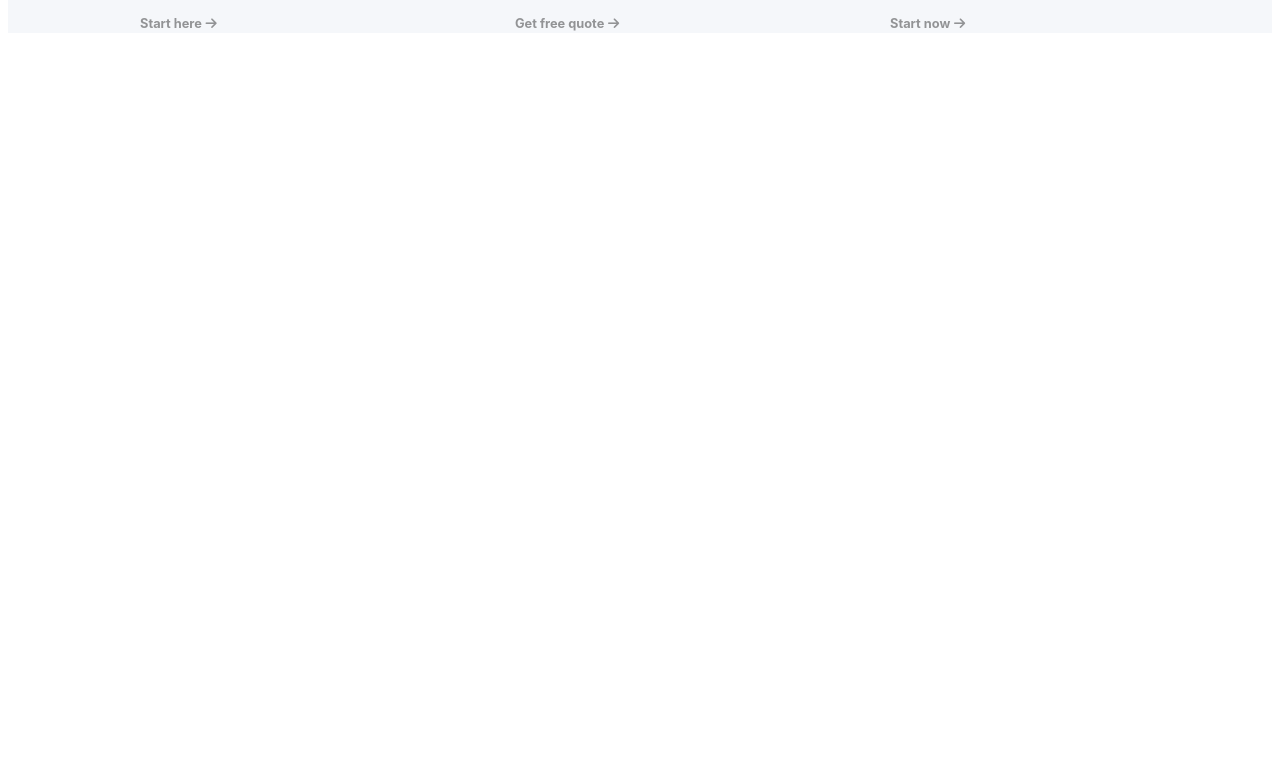
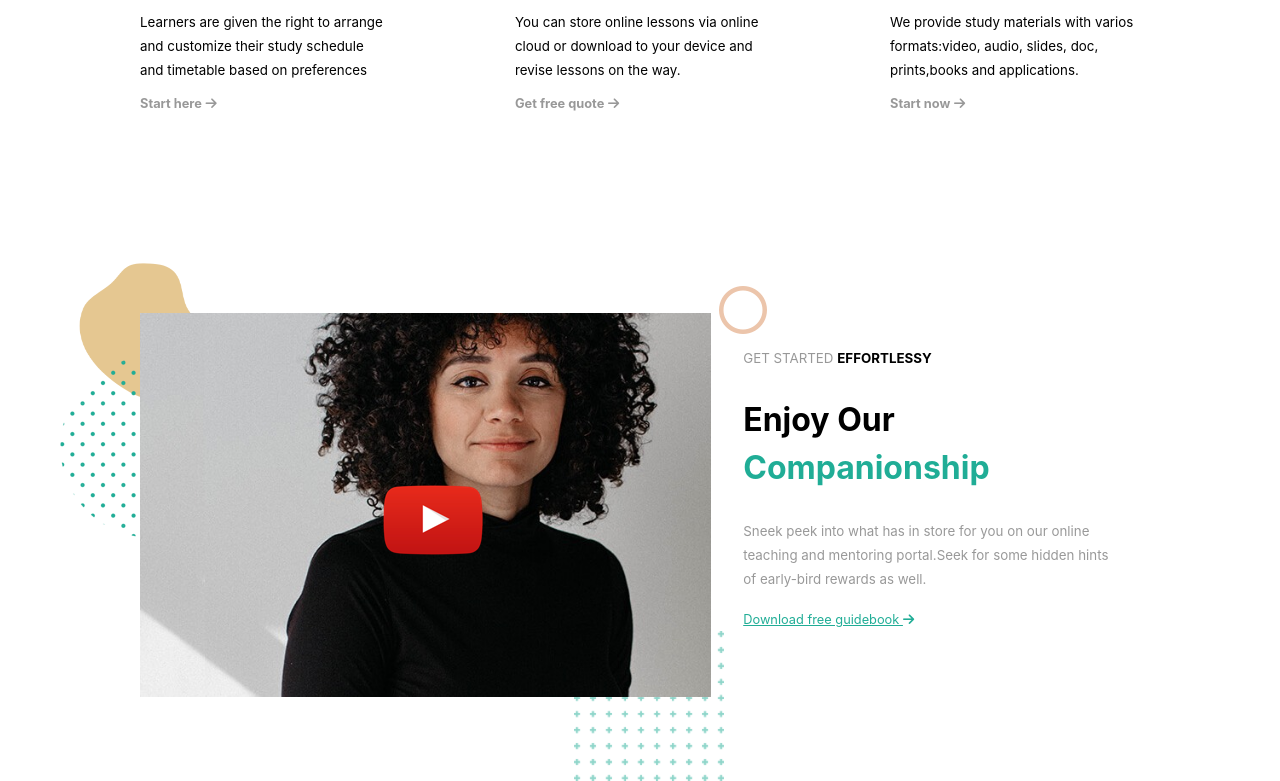
Before and after one commit to christiancamilleri/proj-html-vuejs, a Vue app: page / in a window 1280 px wide. Shown: the part 1907-2688 px from the top of the page. Before the commit the page ends 1948 px from the top, so only its background shows below. Built offline with nearby package versions, Linux system fonts and the light colour scheme.

Commit message:
feat: companion section

```diff
--- a/src/components/AppMain.vue
+++ b/src/components/AppMain.vue
@@ -1,6 +1,7 @@
 <script>
 import CardItem from './CardItem.vue';
 import ProgramItem from './ProgramItem.vue';
+import CompanionItem from './CompanionItem.vue';
 
 import { store } from '../store.js';
 
@@ -73,12 +74,14 @@ export default {
     components: {
         CardItem,
         ProgramItem,
+        CompanionItem,
     }
 }
 </script>
 
 <template>
     <main>
+        <section>
             <!-- card section -->
             <div class="container">
                 <div class="title">
@@ -98,7 +101,9 @@ export default {
                     <button><b>View All Courses</b> <i class="fa-solid fa-arrow-right"></i> </button>
                 </div>
                 <!-- /card section -->
-
+            </div>
+        </section>
+        <div class="container">
             <!-- program section -->
             <div class="title">
                 <small>
@@ -112,33 +117,24 @@ export default {
                 <ProgramItem v-for="programItem in ProgramItems" :item="programItem"></ProgramItem>
             </div>
             <!-- /program section -->
+
+            <!-- companion section -->
+            <CompanionItem></CompanionItem>
+            <!-- /companion section -->
+
         </div>
+
     </main>
 </template>
 
 <style lang="scss" scoped>
 main {
+    section {
         background-color: #f5f7fa;
         margin-top: 5em;
+        padding-bottom: 5em;
 
 
-    .title {
-        text-align: center;
-        padding-top: 5em;
-
-        small {
-            opacity: .4;
-        }
-
-        h2 {
-            margin-top: 0;
-
-            span {
-                color: #20AD96;
-
-            }
-        }
-    }
 
         #card-container {
             display: flex;
@@ -177,6 +173,28 @@ main {
             }
         }
 
+    }
+
+    .title {
+        text-align: center;
+        padding-top: 5em;
+
+        small {
+            opacity: .4;
+        }
+
+        h2 {
+            margin-top: 0;
+
+            span {
+                color: #20AD96;
+
+            }
+        }
+    }
+
+
+
     #program-item-container {
         display: flex;
         justify-content: space-between;
--- /dev/null
+++ b/src/components/CompanionItem.vue
@@ -0,0 +1,141 @@
+<script>
+import { store } from '../store.js'
+
+export default {
+    data() {
+        return {
+            store,
+        }
+    }
+}
+</script>
+
+<template>
+    <div class="container">
+        <div id="img-container">
+            <img id="main-img" src="/images/home-2-popup-video-poster.jpg" alt="">
+            <img id="yt-btn" src="/images/icon-youtube-play.png" alt="">
+            <img id="path1" src="/images/maxcoach-shape-07-150x150.png" alt="">
+            <img id="path2" src="/images/maxcoach-shape-05.png" alt="">
+            <img id="path3" src="/images/path3.png" alt="">
+        </div>
+
+        <div id="text-container">
+            <i id="circle" class="fa-regular fa-circle"></i>
+            <small>
+                <span>GET STARTED</span> <b>EFFORTLESSY</b>
+            </small>
+
+            <h2>
+                Enjoy Our
+                <br>
+                <span>Companionship</span>
+            </h2>
+            <p>
+                <small>
+                    Sneek peek into what has in store for you on our online teaching and mentoring portal.Seek for some
+                    hidden
+                    hints of early-bird rewards as well.
+                </small>
+            </p>
+
+            <a href="#">Download free guidebook <i class="fa-solid fa-arrow-right"></i></a>
+
+        </div>
+
+    </div>
+</template>
+
+<style lang="scss" scoped>
+.container {
+    display: flex;
+    justify-content: space-between;
+    gap: 1em;
+
+    margin-top: 200px;
+
+    #img-container {
+        width: 60%;
+
+        position: relative;
+
+        #main-img {
+            width: 100%;
+
+        }
+
+        #yt-btn {
+            position: absolute;
+            top: 44%;
+            right: 40%
+        }
+
+        #path1 {
+            position: absolute;
+            bottom: -20%;
+            left: 76%;
+            z-index: -1;
+        }
+
+        #path2 {
+            position: absolute;
+            top: 12%;
+            left: -14%;
+            z-index: -1;
+        }
+
+        #path3 {
+            position: absolute;
+            top: -13%;
+            left: -11%;
+
+            width: 250px;
+            height: 300px;
+            z-index: -2;
+        }
+
+    }
+
+    #text-container {
+        width: 40%;
+        padding: 2em 1em;
+
+        position: relative;
+
+        #circle {
+            position: absolute;
+            top: -7%;
+            left: -2%;
+            font-size: 3em;
+
+            color: #ecc5ab;
+        }
+
+        small {
+            span {
+                opacity: .4;
+            }
+        }
+
+        h2 {
+            font-size: 2em;
+
+            span {
+
+                color: #20AD96;
+            }
+        }
+
+        p {
+            opacity: .4;
+        }
+
+        a {
+            color: #20AD96;
+            text-decoration: underline;
+
+            font-size: .8em;
+        }
+    }
+}
+</style>
```
Also changed, not shown: public/images/path3.png (added). Lines whose indentation alone changed are shown as unchanged.
